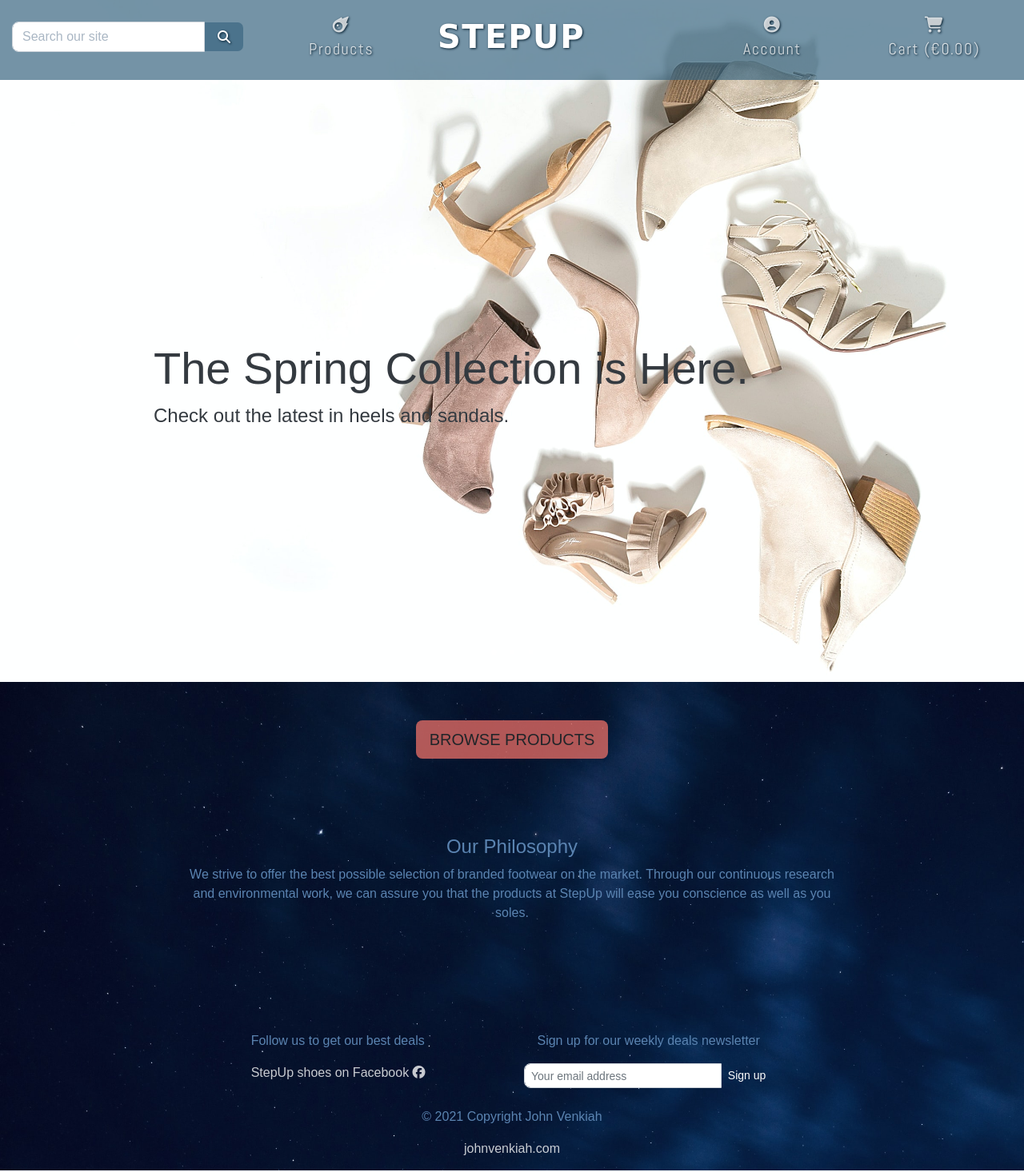
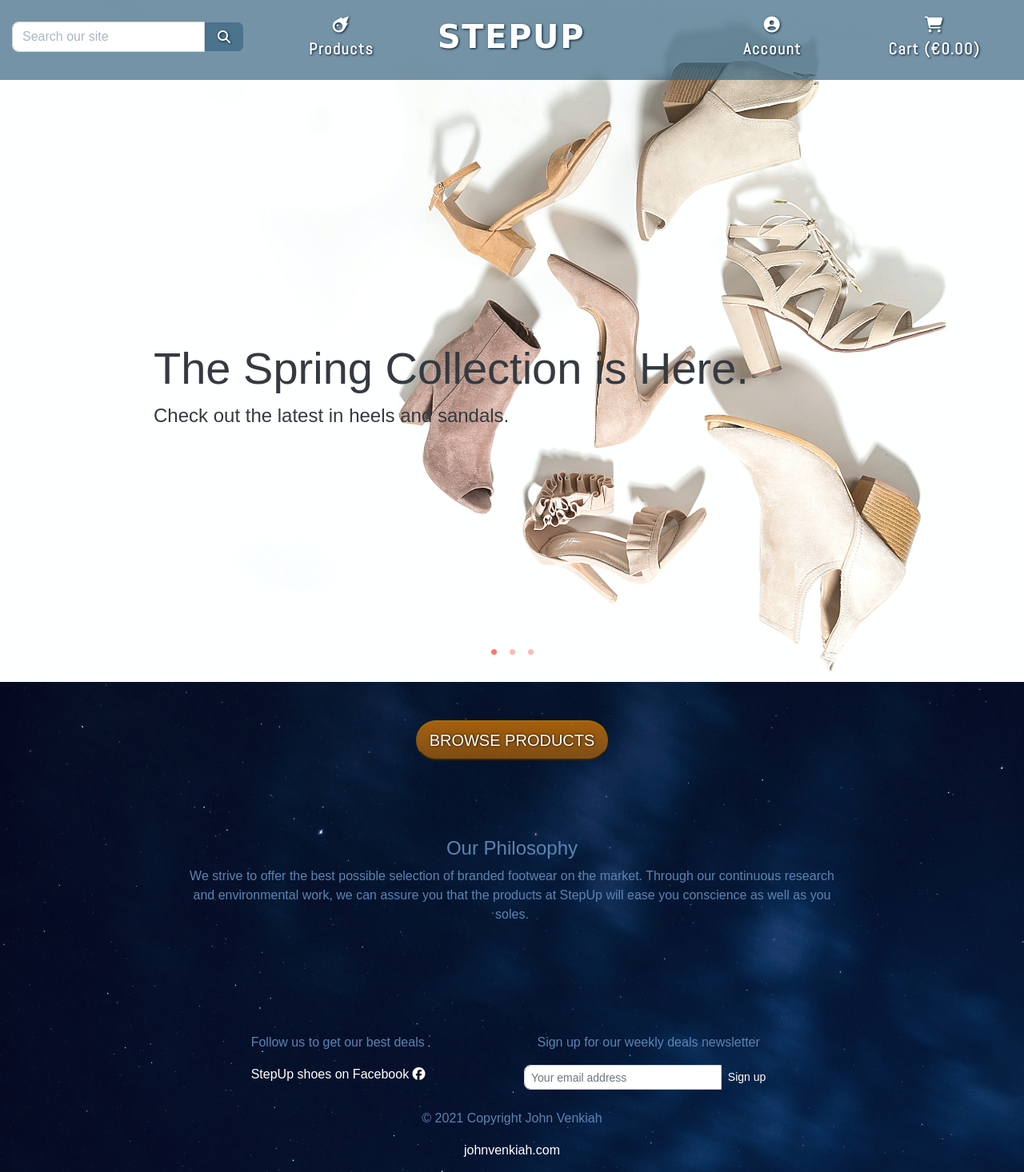
Before and after one commit to johnvenkiah/CI_PP5_John_Venkiah, a Django app: page / in a window 1280 px wide. Shown: the whole page at 80% size. Run offline with Django 3.2, Linux system fonts and the light colour scheme; some libraries are stand-ins or nearby versions; some web fonts are replaced.

Commit message:
style: choose orange color instead of coral, better. New button design to be implemented further on site.

```diff
--- a/home/templates/home/index.html
+++ b/home/templates/home/index.html
@@ -51,7 +51,7 @@
                   </div>
                 <div class="my-5">
                     <h4 class="text-center">
-                        <a href="" class="btn btn-coral btn-lg rounded text-uppercase">Browse products</a>
+                        <a href="" class="btn btn-orange btn-lg text-uppercase">Browse products</a>
                     </h4>
                 </div>
                 <section class="row w-100 mx-auto">
--- a/static/css/base.css
+++ b/static/css/base.css
@@ -35,16 +35,23 @@ h2, .nav-link {
 
 .nav-link {
     font-size: 1.25rem;
+    font-weight: bold;
     letter-spacing: .1rem;
 }
 
 a {
-    color:#ffffffc7;
+    color:#fff;
     transition: color, .3s;
 }
 
 a:hover {
     color: #FC766AFF;
+}
+
+/* COLORS */
+
+.bg-orange {
+    background: linear-gradient(#e17c00b9, #e17c008c)
 }
 
 .logo-font {
@@ -91,7 +102,14 @@ a:hover {
     color: white;
 }
 
-
+.btn-orange {
+    background: linear-gradient(#e17c00b9, #e17c008c);
+    color: white;
+    text-shadow: 0.4px 0.4px 3px black;
+    border-top: 2px solid #a56d00;
+    border-bottom: 2px solid #382500;
+    border-radius: 50px !important;
+}
 
 .border-black {
     border: 1px solid black !important;
@@ -236,8 +254,8 @@ input[name='q']::placeholder {
     color: #aab7c4;
 }
 
-.allauth-form-inner-content button, .btn-coral {
-    background-color: rgba(252, 118, 106, 0.699);
+.allauth-form-inner-content button, .btn-oranges {
+    background-color: #e17c008c;
     transition: all .3s;
 }
 .allauth-form-inner-content input[type='submit'] {
@@ -500,6 +518,8 @@ nav li, nav h1, #topnav a, #topnav button, .navbar-toggler {
     height: 7px;
     border-radius: 50%;
     margin: .5rem;
+    background-color: #fc766a;
+
 }
 
 .logo {
--- a/templates/includes/main-nav.html
+++ b/templates/includes/main-nav.html
@@ -1,12 +1,12 @@
 <div class="collapse navbar-collapse" id="main-nav">
     <ul class="navbar-nav w-auto mx-auto">
         <li class="nav-item d-block d-md-none">
-            <a class="logo-font font-weight-bold nav-link text-coral mr-5" href="{% url 'home' %}" id="home-link">
+            <a class="logo-font font-weight-bold nav-link text-orange mr-5" href="{% url 'home' %}" id="home-link">
                 Home
             </a>
         </li>
         <li class="nav-item dropdown">
-            <a class="logo-font font-weight-bold nav-link text-coral mr-5" href="#" id="all-products-link" data-toggle="dropdown" aria-haspopup="true" aria-expanded="false">
+            <a class="logo-font font-weight-bold nav-link text-orange mr-5" href="#" id="all-products-link" data-toggle="dropdown" aria-haspopup="true" aria-expanded="false">
                 All Products
             </a>
             <div class="dropdown-menu border-0" aria-labelledby="all-products-link">
@@ -18,7 +18,7 @@
         </li>
 
         <li class="nav-item dropdown">
-            <a class="logo-font font-weight-bold nav-link text-coral mr-5" href="#" id="clothing-link" data-toggle="dropdown" aria-haspopup="true" aria-expanded="false">
+            <a class="logo-font font-weight-bold nav-link text-orange mr-5" href="#" id="clothing-link" data-toggle="dropdown" aria-haspopup="true" aria-expanded="false">
                 Clothing
             </a>
             <div class="dropdown-menu border-0" aria-labelledby="clothing-link">
@@ -30,7 +30,7 @@
         </li>
 
         <li class="nav-item dropdown">
-            <a class="logo-font font-weight-bold nav-link text-coral mr-5" href="#" id="homeware-link" data-toggle="dropdown" aria-haspopup="true" aria-expanded="false">
+            <a class="logo-font font-weight-bold nav-link text-orange mr-5" href="#" id="homeware-link" data-toggle="dropdown" aria-haspopup="true" aria-expanded="false">
                 Homeware
             </a>
             <div class="dropdown-menu border-0" aria-labelledby="homeware-link">
@@ -41,7 +41,7 @@
         </li>
 
         <li class="nav-item dropdown">
-            <a class="logo-font font-weight-bold nav-link text-coral" href="#" id="specials-link" data-toggle="dropdown" aria-haspopup="true" aria-expanded="false">
+            <a class="logo-font font-weight-bold nav-link text-orange" href="#" id="specials-link" data-toggle="dropdown" aria-haspopup="true" aria-expanded="false">
                 Special Offers
             </a>
             <div class="dropdown-menu border-0" aria-labelledby="specials-link">
```
Also changed, not shown: other parts of static/css/base.css (+15 -11 lines).
